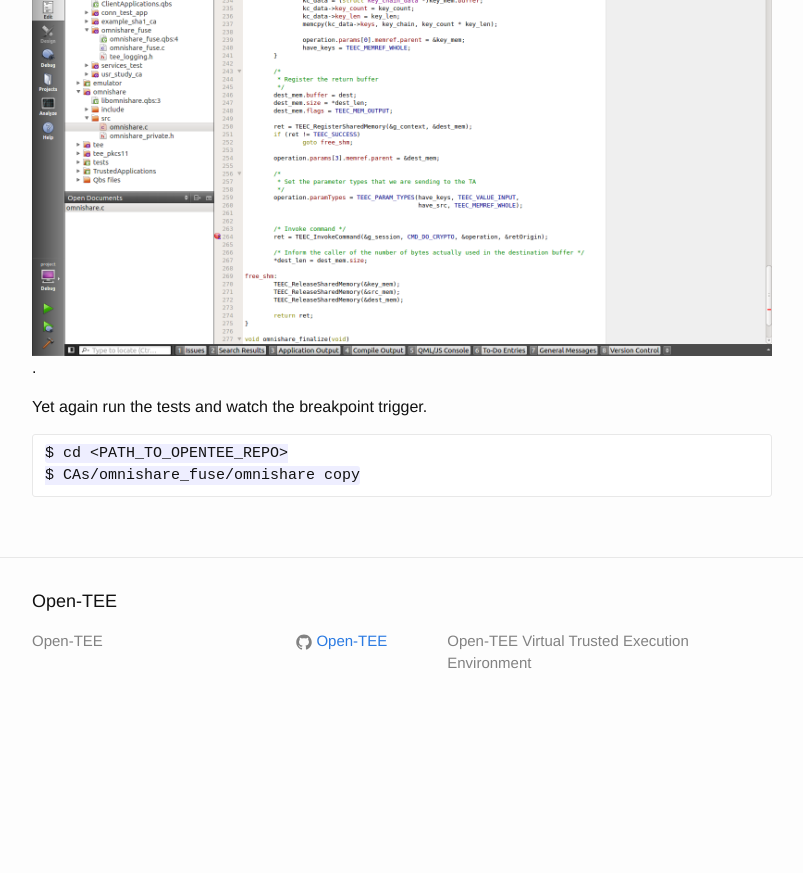
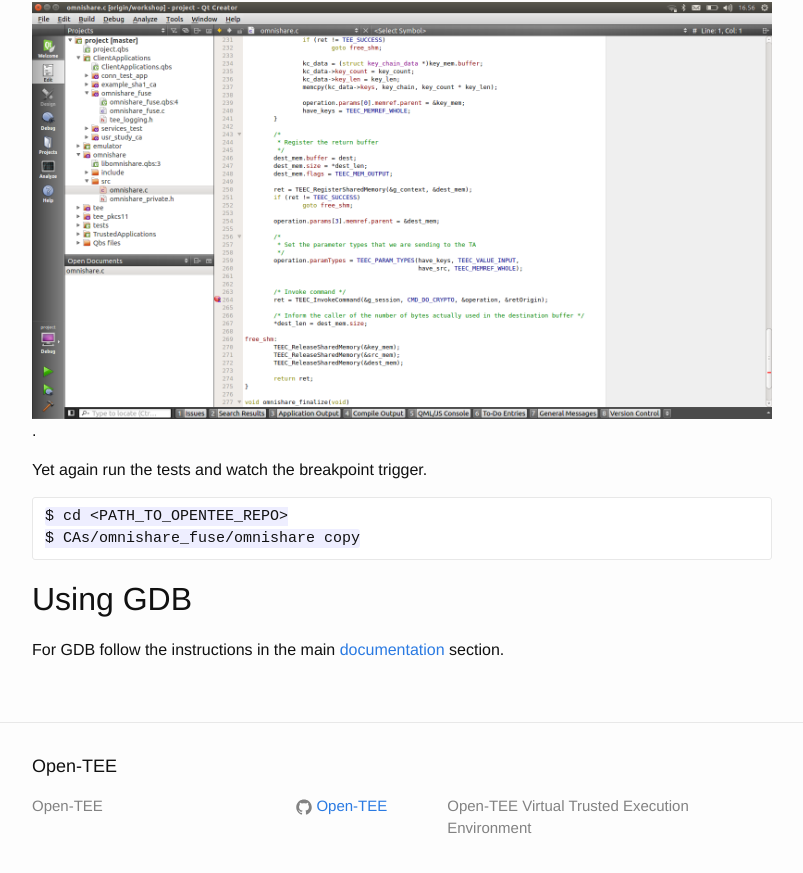
Before and after one commit to Open-TEE/Open-Tee.github.io, a Jekyll site: the page built from _posts/2015-10-10-omnishare.md, in a window 1280 px wide and 900 px high, scrolled down 3011 px. Shown: the top 873 px of the window, without its empty margins (238-1041 px from the left). Built offline with Jekyll 4.4.1, drawn with Linux system fonts in a browser that asks for light colours; before the commit the page ends 3746 px from its top, so only the background shows below that.

Commit message:
Cleaning up
Signed-off-by: Brian McGillion <brian.mcgillion@intel.com>

```diff
--- a/_posts/2015-10-10-omnishare.md
+++ b/_posts/2015-10-10-omnishare.md
@@ -8,9 +8,9 @@ permalink: /tutorial/omnishare
 
 For the purposes of this workshop we will look at enabling the key protection, encryption and decryption using a GP compliant TEE.
 
-### Running Omnishare
+## Running Omnishare
 
-#### Command line Invocation
+### Command line Invocation
 
     $ cd <PATH_TO_OPENTEE_REPO>
     $ opentee restart
@@ -23,7 +23,7 @@ The last command should produce the following error message:
 
 > Binary files /tmp/cloud_store/test_file.c and CAs/omnishare_fuse/tests/test_file.c differ
 
-#### QtCreator Invocation
+### QtCreator Invocation
 
     $ mkdir -p /tmp/{local_view,cloud_store}
 
@@ -38,13 +38,13 @@ Start the `opentee-engine` and `omnishare_fuse` projects in QtCreator, then from
     $ diff /tmp/local_view/test_file.c CAs/omnishare_fuse/tests/test_file.c
     $ diff /tmp/cloud_store/test_file.c CAs/omnishare_fuse/tests/test_file.c
 
-### Debugging Omnishare
+## Debugging Omnishare
 
-#### Using QtCreator
+### Using QtCreator
 
 Start the `opentee-engine` and `omnishare_fuse` projects as above.
 
-#### Attaching to the TA
+### Attaching to the TA
 
 **Debug > Start debugging > Attach to running process** and search for `omnishare`.
 
@@ -59,7 +59,7 @@ Then run the test cases and watch the breakpoint be triggered, allowing stepping
     $ cd <PATH_TO_OPENTEE_REPO>
     $ CAs/omnishare_fuse/omnishare copy
 
-#### Attaching to the CA
+### Attaching to the CA
 
 Same as for the TA we will choose to **Debug > Start debugging > Attach to running process** and search for `omnishare`, however, this time attach to the `omnishare_fuse` process. Remember you can only debug 1 process at a time so you must complete the TA debugging first!
 
@@ -71,3 +71,7 @@ Yet again run the tests and watch the breakpoint trigger.
 
     $ cd <PATH_TO_OPENTEE_REPO>
     $ CAs/omnishare_fuse/omnishare copy
+
+## Using GDB
+
+For GDB follow the instructions in the main [documentation](documentation/#debugging-with-gdb) section.
```
Also changed, not shown: documentation.md (+8 -8 lines).
